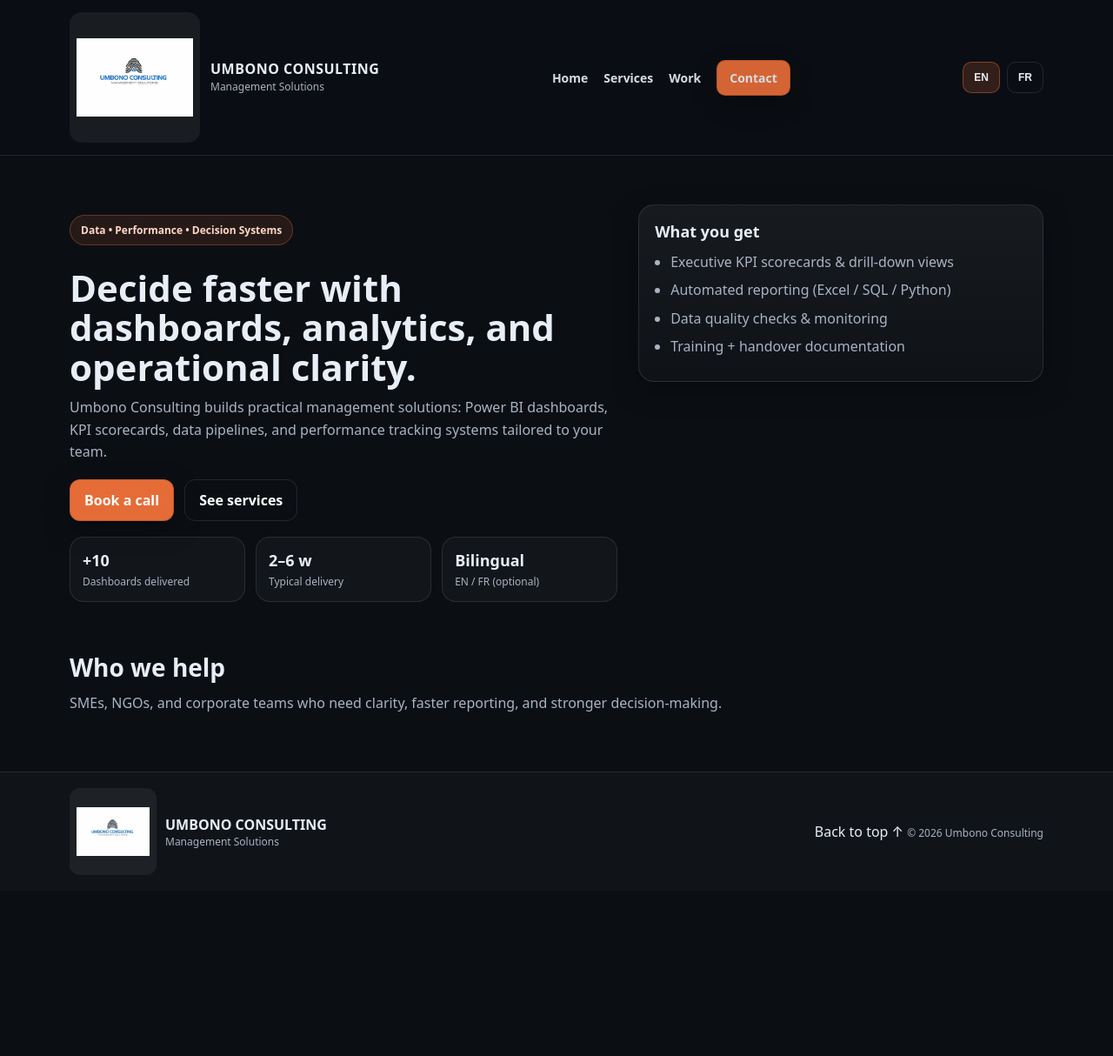
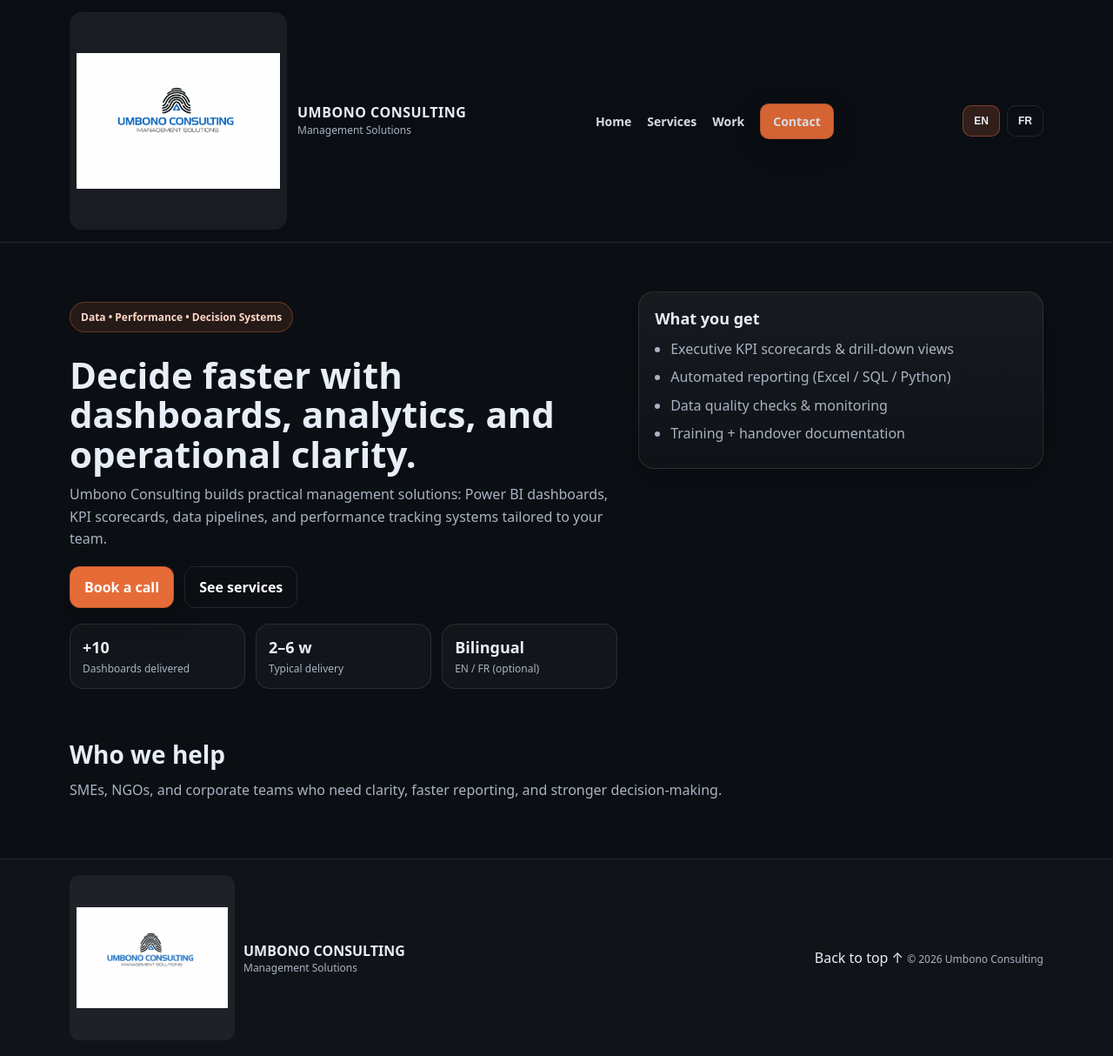
Before and after one commit to Umbono-Consulting/umbono-consulting.github.io, a plain HTML site: page en/index.html in a window 1280 px wide. Shown: the whole page at 87% size. Before the commit the page ends 1024 px from the top, so only its background shows below. Drawn offline with Linux system fonts and the light colour scheme.

Commit message:
Add files via upload

```diff
--- a/css/styles.css
+++ b/css/styles.css
@@ -34,8 +34,8 @@
 
 .brand{ display:flex; align-items:center; gap:12px; min-width: 240px; }
 .brand__logo{
-  width:150px;              /* ⬅ increased */
-  height:150px;             /* ⬅ increased */
+  width:250px;              /* ⬅ increased */
+  height:250px;             /* ⬅ increased */
   object-fit:contain;
   border-radius:14px;
   background:rgba(255,255,255,.06);
@@ -141,8 +141,8 @@
 .footer__inner{ display:flex; align-items:center; justify-content:space-between; gap:12px; }
 .footer__left{ display:flex; align-items:center; gap:10px; }
 .footer__logo{
-  width:100px;
-  height:100px;
+  width:190px;
+  height:190px;
   object-fit:contain;
   background:rgba(255,255,255,.06);
   padding:8px;
```
